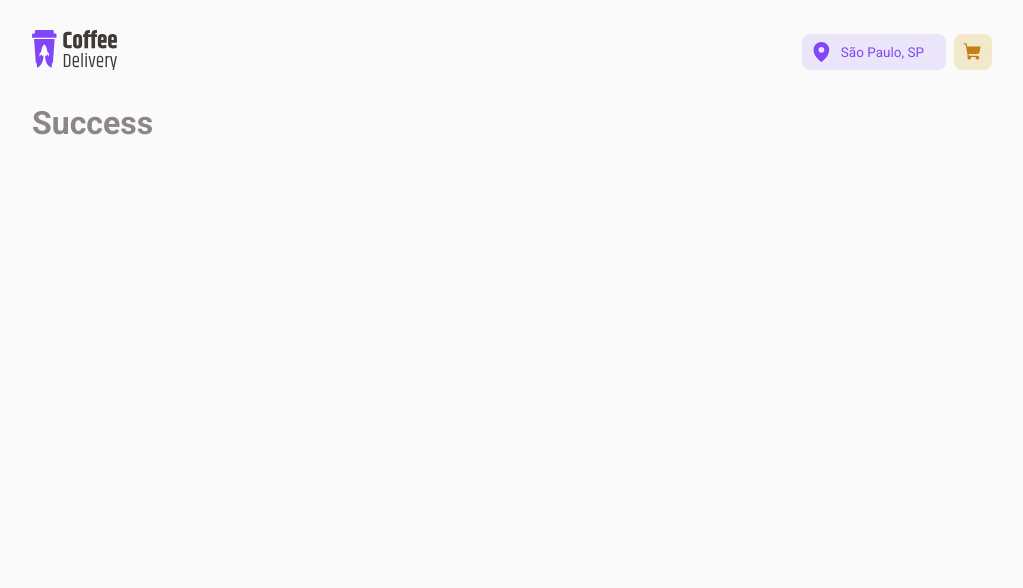
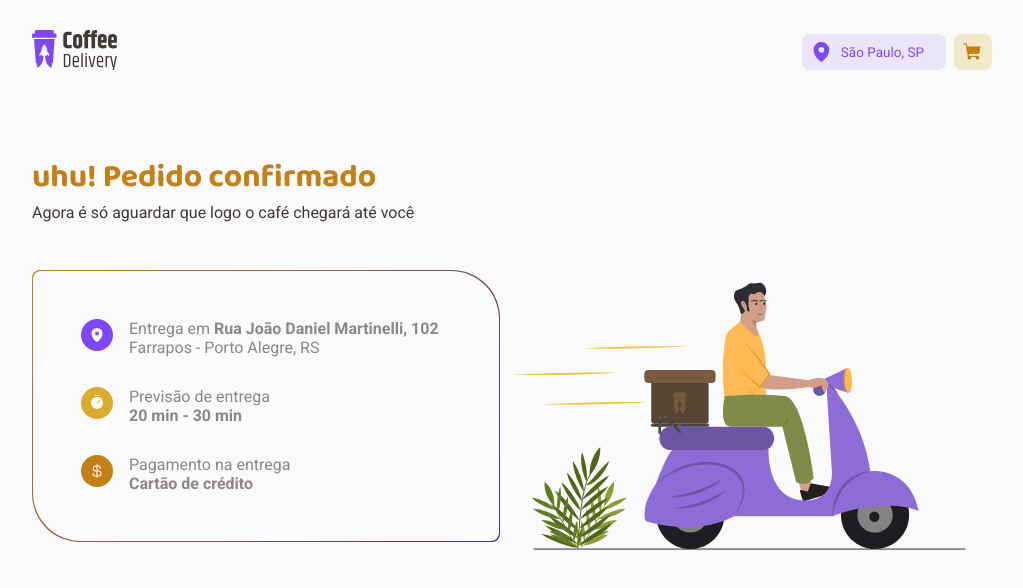
Before and after one commit to chelfonseca/coffee-delivery, a React (Vite) app: page /success in a window 1280 px wide. Shown: the top 588 px of the page, without its empty margins (128-1151 px from the left). Built offline with nearby package versions, Linux system fonts and the light colour scheme.

Commit message:
Success component

```diff
--- a/src/pages/Success/index.tsx
+++ b/src/pages/Success/index.tsx
@@ -1,3 +1,67 @@
+import {
+  IllustrationContainer,
+  ItemIconLocal,
+  ItemIconPayment,
+  ItemIconTime,
+  ItemText,
+  OrderInfoContainer,
+  OrderInfoContent,
+  OrderInfoItem,
+  SuccessBody,
+  SuccessContainer,
+  SuccessHeader,
+} from './styles'
+
+import { MapPin, Timer, CurrencyDollar } from 'phosphor-react'
+
+import SuccessIllustration from '../../assets/SuccessIllustration.svg'
 export function Success() {
-  return <h1>Success</h1>
+  return (
+    <SuccessContainer>
+      <SuccessHeader>
+        <h2>uhu! Pedido confirmado</h2>
+        <p>Agora é só aguardar que logo o café chegará até você</p>
+      </SuccessHeader>
+      <SuccessBody>
+        <OrderInfoContainer>
+          <OrderInfoContent>
+            <OrderInfoItem>
+              <ItemIconLocal>
+                <MapPin size={16} weight="fill" />
+              </ItemIconLocal>
+              <ItemText>
+                <p>
+                  Entrega em <b>Rua João Daniel Martinelli, 102</b>
+                </p>
+                <p>Farrapos - Porto Alegre, RS</p>
+              </ItemText>
+            </OrderInfoItem>
+            <OrderInfoItem>
+              <ItemIconTime>
+                <Timer size={16} weight="fill" />
+              </ItemIconTime>
+              <ItemText>
+                <p>Previsão de entrega</p>
+                <p>
+                  <b>20 min - 30 min</b>
+                </p>
+              </ItemText>
+            </OrderInfoItem>
+            <OrderInfoItem>
+              <ItemIconPayment>
+                <CurrencyDollar size={16} weight="fill" />
+              </ItemIconPayment>
+              <ItemText>
+                <p>Pagamento na entrega</p>
+                <p>
+                  <b>Cartão de crédito</b>
+                </p>
+              </ItemText>
+            </OrderInfoItem>
+          </OrderInfoContent>
+        </OrderInfoContainer>
+        <IllustrationContainer src={SuccessIllustration} />
+      </SuccessBody>
+    </SuccessContainer>
+  )
 }
--- /dev/null
+++ b/src/pages/Success/styles.ts
@@ -0,0 +1,74 @@
+import styled from 'styled-components'
+
+export const SuccessContainer = styled.main`
+  width: 100%;
+  height: 100vh;
+  background-color: ${(props) => props.theme.background};
+`
+export const SuccessHeader = styled.header`
+  width: auto;
+  margin: 3rem 0;
+  h2 {
+    font-family: 'Baloo 2', sans-serif;
+    font-size: 2rem;
+    color: ${(props) => props.theme['yellow-dark']};
+  }
+
+  p {
+    color: ${(props) => props.theme['base-subtitle']};
+  }
+`
+export const SuccessBody = styled.body`
+  width: auto;
+  display: flex;
+  justify-content: space-between;
+`
+export const OrderInfoContainer = styled.div`
+  display: flex;
+  width: 33rem;
+  height: 17rem;
+  border-radius: 0.5rem;
+  border-top-right-radius: 3rem;
+  border-bottom-left-radius: 3rem;
+  padding: 1px;
+  background: linear-gradient(
+    135deg,
+    ${(props) => props.theme['yellow-dark']},
+    ${(props) => props.theme['purple-dark']}
+  );
+`
+export const OrderInfoContent = styled.div`
+  width: 100%;
+  display: flex;
+  flex-direction: column;
+  justify-content: space-between;
+  background-color: ${(props) => props.theme.background};
+  border-radius: inherit;
+  padding: 3rem;
+`
+export const OrderInfoItem = styled.div`
+  width: 100%;
+  display: flex;
+  gap: 1rem;
+`
+export const ItemIcon = styled.div`
+  width: 2rem;
+  height: 2rem;
+  display: flex;
+  align-items: center;
+  justify-content: center;
+  color: ${(props) => props.theme.white};
+  border-radius: 100%;
+`
+export const ItemIconLocal = styled(ItemIcon)`
+  background-color: ${(props) => props.theme.purple};
+`
+export const ItemIconTime = styled(ItemIcon)`
+  background-color: ${(props) => props.theme.yellow};
+`
+export const ItemIconPayment = styled(ItemIcon)`
+  background-color: ${(props) => props.theme['yellow-dark']};
+`
+
+export const ItemText = styled.div``
+export const IllustrationContainer = styled.img``
```
Also changed, not shown: src/assets/SuccessIllustration.svg (added).
